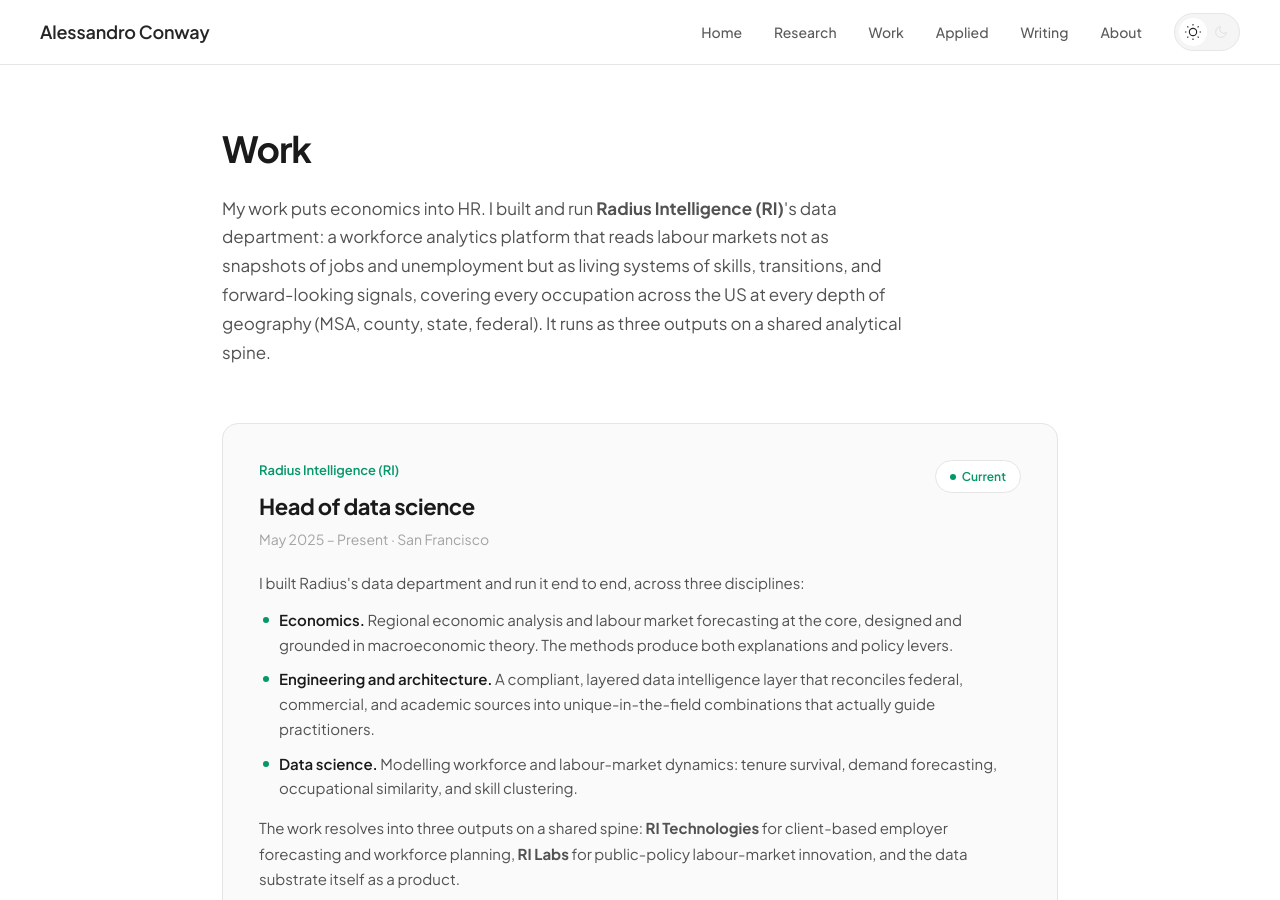
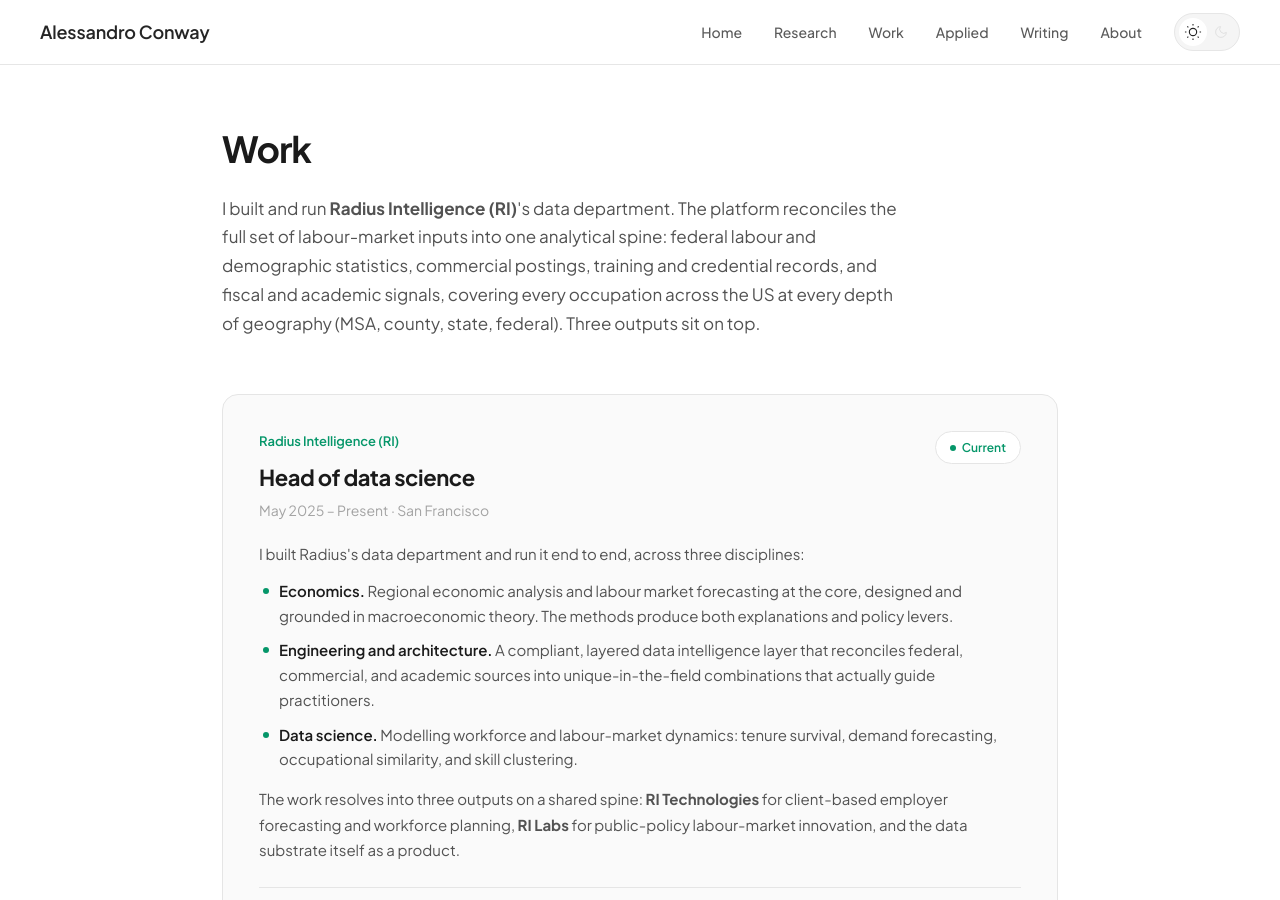
Before and after one commit to conway1521/conway1521.github.io, a Jekyll site: the page built from work.html, in a window 1280 px wide and 900 px high. Built offline with Jekyll 4.4.1, drawn with Linux system fonts in a browser that asks for light colours.

Commit message:
Reframe work intro and about Radius paragraph: dataset reconciliation over HR framing

```diff
--- a/about.html
+++ b/about.html
@@ -11,7 +11,7 @@
     <p>Regional development policy is not working. Despite decades of investment, inequality persists and the communities most in need are often left further behind. My work asks why and builds what comes next.</p>
     <p>The problem does not seem to be lack of effort or funding. It is that we have treated economic development as a collection of isolated interventions when in reality, regional economies are ecosystems. Labour markets, housing, transport, education, employer needs, and social networks all interact. Policies that ignore these connections do not just underperform; they often make things worse.</p>
     <p>My PhD at Université Paris 8 formalises this insight into a new framework. It examines how place-based conditions, human and social capital, and economic activity interact across EU regions. The goal is not just academic: it is to understand why well-intentioned policies fail, so we can design ones that do not.</p>
-    <p>At Radius Intelligence (RI), I am building this thinking into practice. As Head of data science, I run the data department end to end: economics, engineering and architecture, and data science. The work resolves into three outputs on a shared spine: RI Technologies for client-based employer forecasting and workforce planning, RI Labs for public-policy labour-market innovation, and a data substrate covering every occupation across the US at every depth of geography (MSA, county, state, federal). The result is a living system that helps regions anticipate shortages, match people to opportunities, and build resilience before shocks hit.</p>
+    <p>At Radius Intelligence (RI), I am building this thinking into practice. As Head of data science, I built and run the data department end to end: economics, engineering and architecture, and data science. The work resolves into three outputs on a shared spine: RI Technologies for client-based employer forecasting and workforce planning, RI Labs for public-policy labour-market innovation, and a data substrate covering every occupation across the US at every depth of geography (MSA, county, state, federal). The result is a living system that helps regions anticipate shortages, match people to opportunities, and build resilience before shocks hit.</p>
     <p>Previously, I led workforce and economic insights at Jobs for the Future, developing a national green workforce readiness dashboard, advising Verizon's initiative to place 500,000 under-represented individuals into quality careers, and analysing how AI is transforming jobs. My master's thesis at Sciences Po (Fulbright Scholar) integrated social psychology into macroeconomic models to explore how personal wellbeing shapes economic decisions (published in the University of Oxford Social Macroeconomics series).</p>
 </section>
 
--- a/work.html
+++ b/work.html
@@ -5,7 +5,7 @@
 
 <header class="page-header">
     <h1>Work</h1>
-    <p class="page-intro">My work puts economics into HR. I built and run <strong>Radius Intelligence (RI)</strong>'s data department: a workforce analytics platform that reads labour markets not as snapshots of jobs and unemployment but as living systems of skills, transitions, and forward-looking signals, covering every occupation across the US at every depth of geography (MSA, county, state, federal). It runs as three outputs on a shared analytical spine.</p>
+    <p class="page-intro">I built and run <strong>Radius Intelligence (RI)</strong>'s data department. The platform reconciles the full set of labour-market inputs into one analytical spine: federal labour and demographic statistics, commercial postings, training and credential records, and fiscal and academic signals, covering every occupation across the US at every depth of geography (MSA, county, state, federal). Three outputs sit on top.</p>
 </header>
 
 <section class="current-role" id="current">
```
